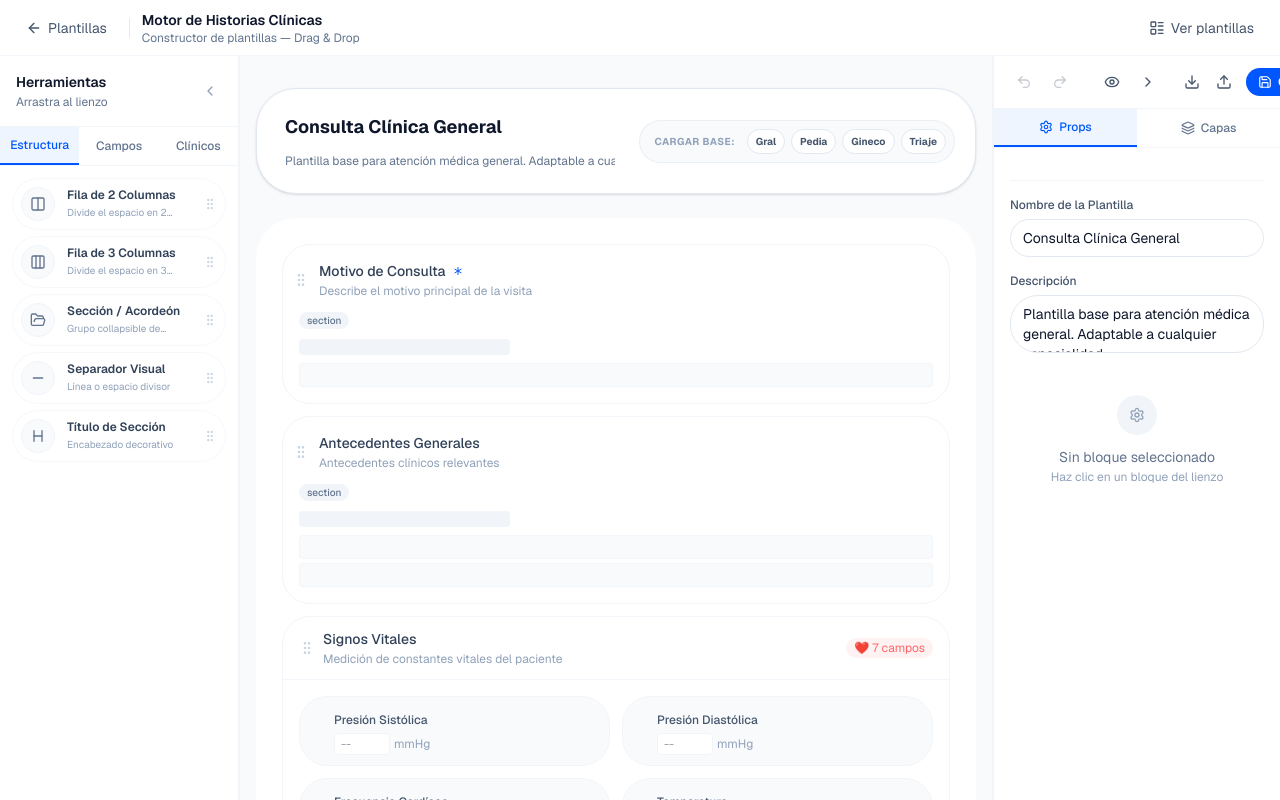
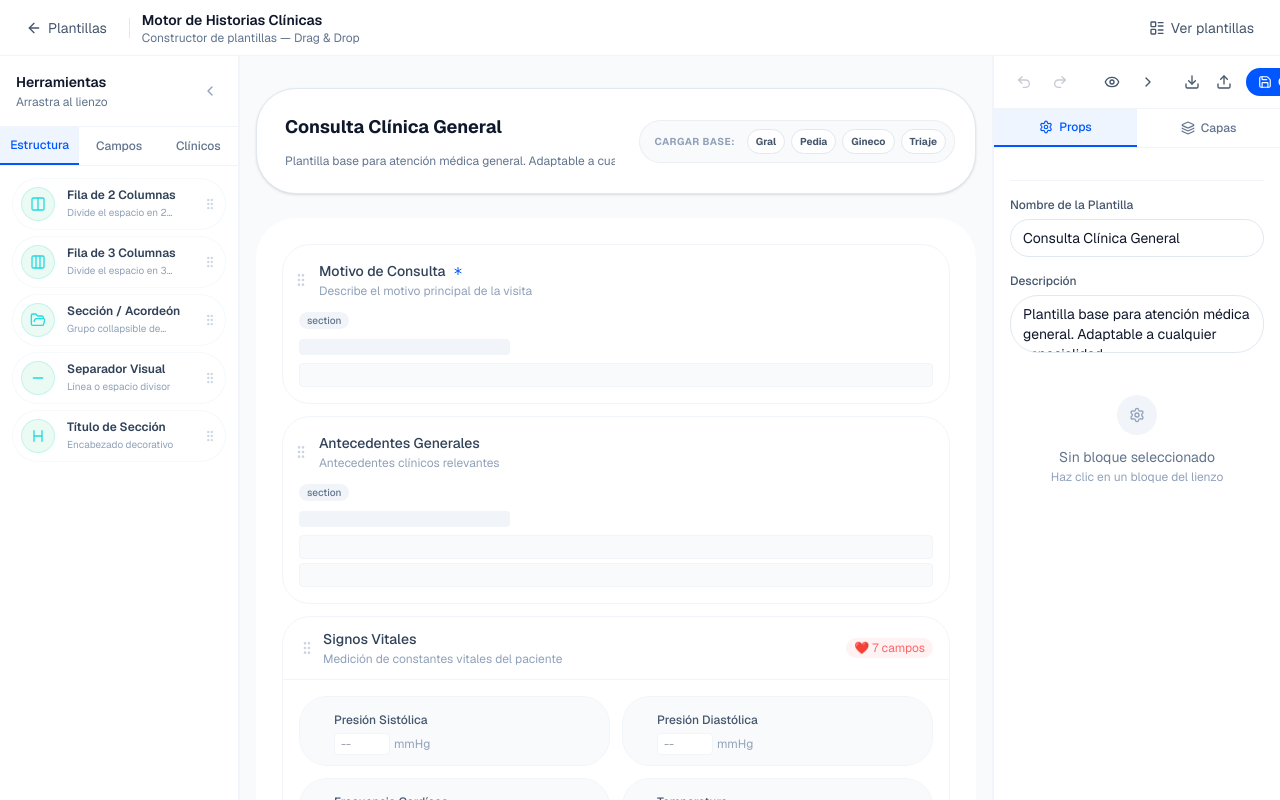
Before and after one commit to pr0d1gy00/luca-front, a Next.js app: page /clinical-history/builder in a window 1280 px wide. Built offline with nearby package versions, Linux system fonts and the light colour scheme.

Commit message:
style(clinical-history): use brand pharmako-care colors for toolbox item icons

```diff
--- a/src/features/clinical-history-builder/components/ToolboxItem.tsx
+++ b/src/features/clinical-history-builder/components/ToolboxItem.tsx
@@ -50,7 +50,7 @@ export function ToolboxItem({
       `}
     >
       {/* Icon */}
-      <div className="p-2 bg-slate-50 border border-slate-100 rounded-lg text-slate-500 group-hover:text-pharmako-primary group-hover:bg-pharmako-primary-light group-hover:border-pharmako-primary-muted transition-colors shrink-0">
+      <div className="p-2 bg-pharmako-care-light border border-pharmako-care/20 rounded-lg text-pharmako-care group-hover:text-pharmako-care-hover group-hover:bg-pharmako-care-light/80 group-hover:border-pharmako-care/40 transition-colors shrink-0">
         <Icon className="w-4 h-full max-h-4" />
       </div>
 
```
